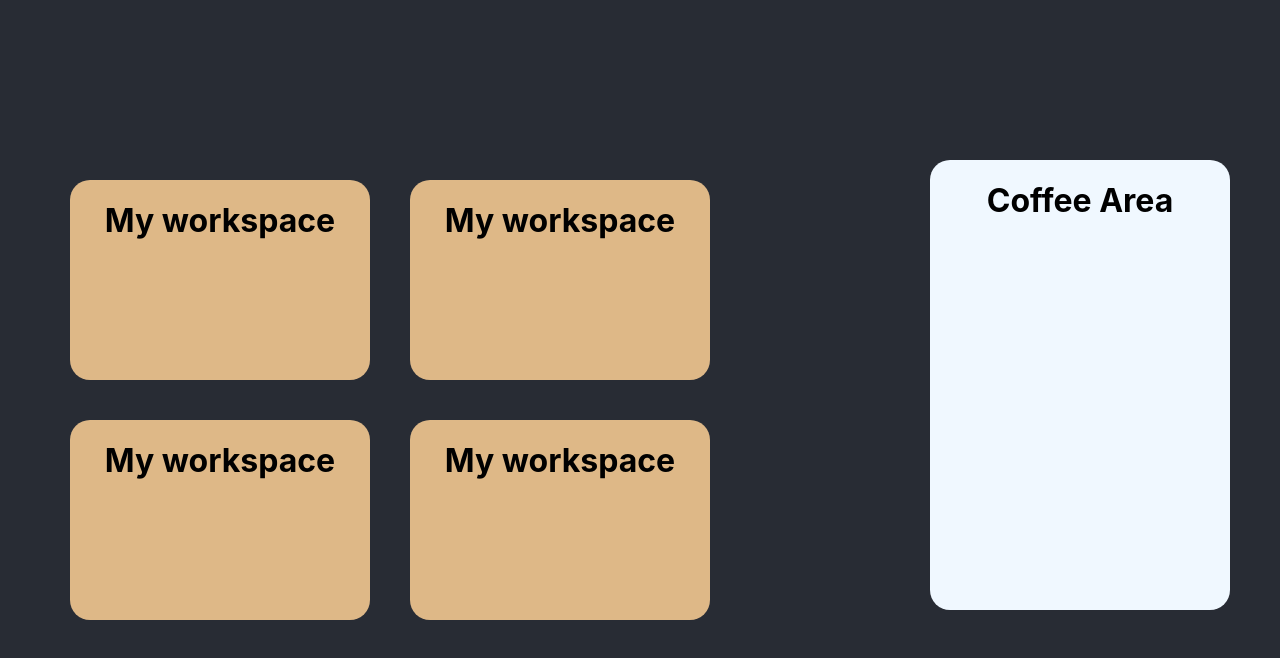
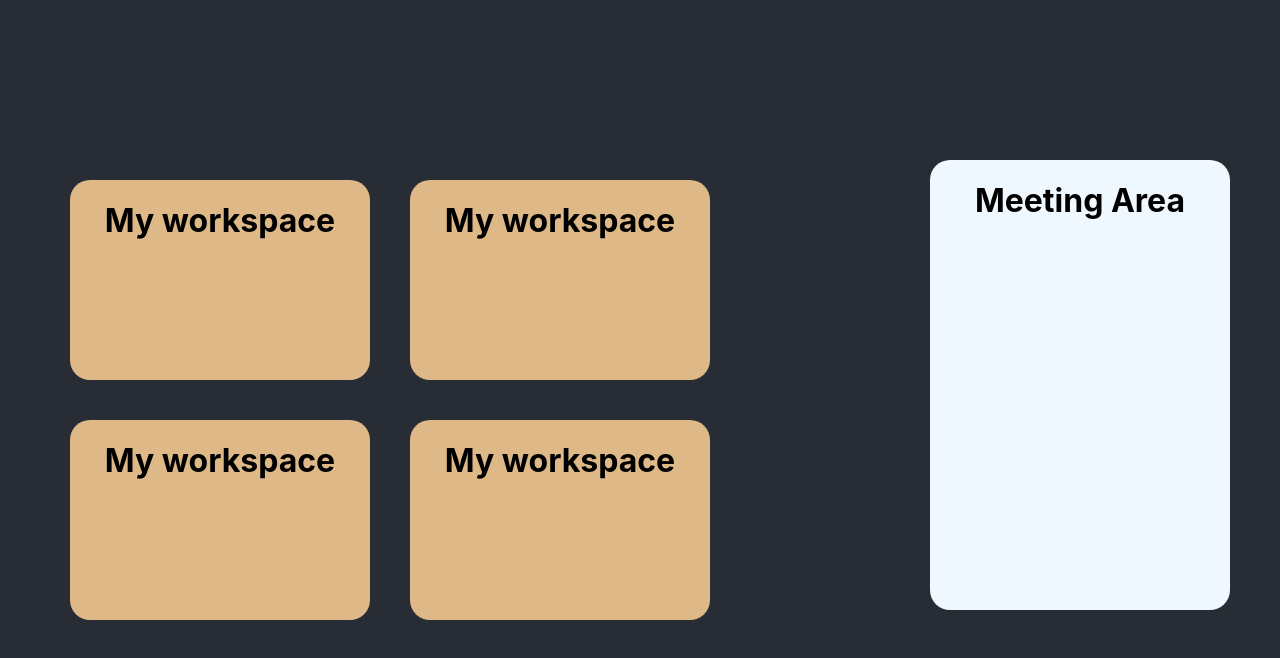
Before and after one commit to MengjieZhao/cubicles, a React (Create React App) app in the folder cubicles-app/: page / in a window 1280 px wide. Shown: the top 658 px of the page. Built offline with nearby package versions, Linux system fonts and the light colour scheme.

Commit message:
refactored to meeting area

```diff
--- a/cubicles-app/src/components/CoffeeArea/CoffeeArea.js
+++ /dev/null
@@ -1,13 +0,0 @@
-import React from 'react';
-import './CoffeeArea.css';
-
-function CoffeeArea() {
-  return(
-    <div className="coffee" >
-      <h1>Coffee Area</h1>
-    </div>
-  )
-}
-
-
-export default CoffeeArea;
--- a/cubicles-app/src/components/CoffeeArea/CoffeeArea.css
+++ b/cubicles-app/src/components/CoffeeArea/Meeting.css
@@ -1,5 +1,5 @@
 
-.coffee {
+.meeting {
     background: aliceblue;
     border-radius: 20px;
     height: 450px;
--- /dev/null
+++ b/cubicles-app/src/components/CoffeeArea/MeetingArea.js
@@ -0,0 +1,13 @@
+import React from 'react';
+import './Meeting.css';
+
+function MeetingArea() {
+  return(
+    <div className="meeting" >
+      <h1>Meeting Area</h1>
+    </div>
+  )
+}
+
+
+export default MeetingArea;
--- a/cubicles-app/src/components/Office/Office.js
+++ b/cubicles-app/src/components/Office/Office.js
@@ -1,7 +1,7 @@
 import React from 'react';
 import './Office.css';
 import Desk from '../Desk/Desk';
-import CoffeeArea from '../CoffeeArea/CoffeeArea';
+import MeetingArea from '../CoffeeArea/MeetingArea';
 
 
 function Office(){
@@ -15,7 +15,7 @@ function Office(){
         <Desk/>
         <Desk/>
       </div>
-      <CoffeeArea/>
+      <MeetingArea/>
     </div>
   )
 }
```
